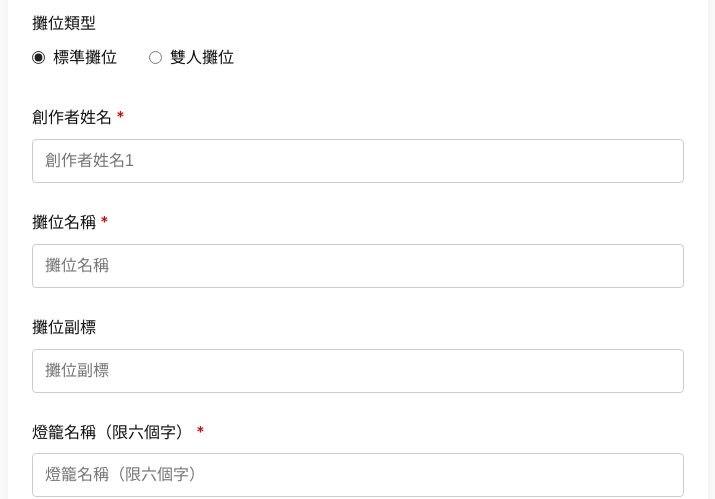
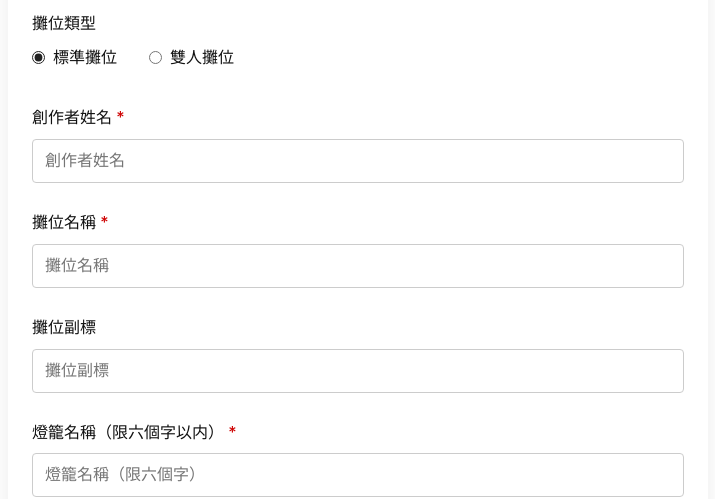
Before and after one commit to ADULTOPIA/creators-wanted, a React (Create React App) app in the folder creators-wanted/: page /#/ in a window 1280 px wide. Shown: the part 6460-6959 px from the top of the page, without its empty margins (282-997 px from the left). Built offline with nearby package versions, Linux system fonts and the light colour scheme.

Commit message:
微修正

```diff
--- a/creators-wanted/src/pages/HomePage.tsx
+++ b/creators-wanted/src/pages/HomePage.tsx
@@ -471,12 +471,12 @@ const HomePage: React.FC = () => {
             {/* 創作者姓名フィールド */}
             <FormGroup>
               <Label>創作者姓名{formData.boothType === 'double' ? '1' : ''} <span style={{color: '#cf0404'}}>*</span></Label>
-              <Input type="text" name="creatorName1" placeholder="創作者姓名1" value={formData.creatorName1} onChange={handleInputChange} required />
+              <Input type="text" name="creatorName1" placeholder="創作者姓名" value={formData.creatorName1} onChange={handleInputChange} required />
             </FormGroup>
             {formData.boothType === 'double' && (
               <FormGroup>
                 <Label>創作者姓名2 <span style={{color: '#cf0404'}}>*</span></Label>
-                <Input type="text" name="creatorName2" placeholder="創作者姓名2" value={formData.creatorName2} onChange={handleInputChange} required />
+                <Input type="text" name="creatorName2" placeholder="創作者姓名" value={formData.creatorName2} onChange={handleInputChange} required />
               </FormGroup>
             )}
 
@@ -489,7 +489,7 @@ const HomePage: React.FC = () => {
               <Input type="text" id="boothSubtitle" name="boothSubtitle" placeholder="攤位副標" value={formData.boothSubtitle} onChange={handleInputChange} />
             </FormGroup>
             <FormGroup>
-              <Label htmlFor="lanternName">燈籠名稱（限六個字） <span style={{color: '#cf0404'}}>*</span></Label>
+              <Label htmlFor="lanternName">燈籠名稱（限六個字以内） <span style={{color: '#cf0404'}}>*</span></Label>
               <Input type="text" id="lanternName" name="lanternName" placeholder="燈籠名稱（限六個字）" maxLength={6} value={formData.lanternName} onChange={handleInputChange} required />
             </FormGroup>
             <FormGroup>
```
